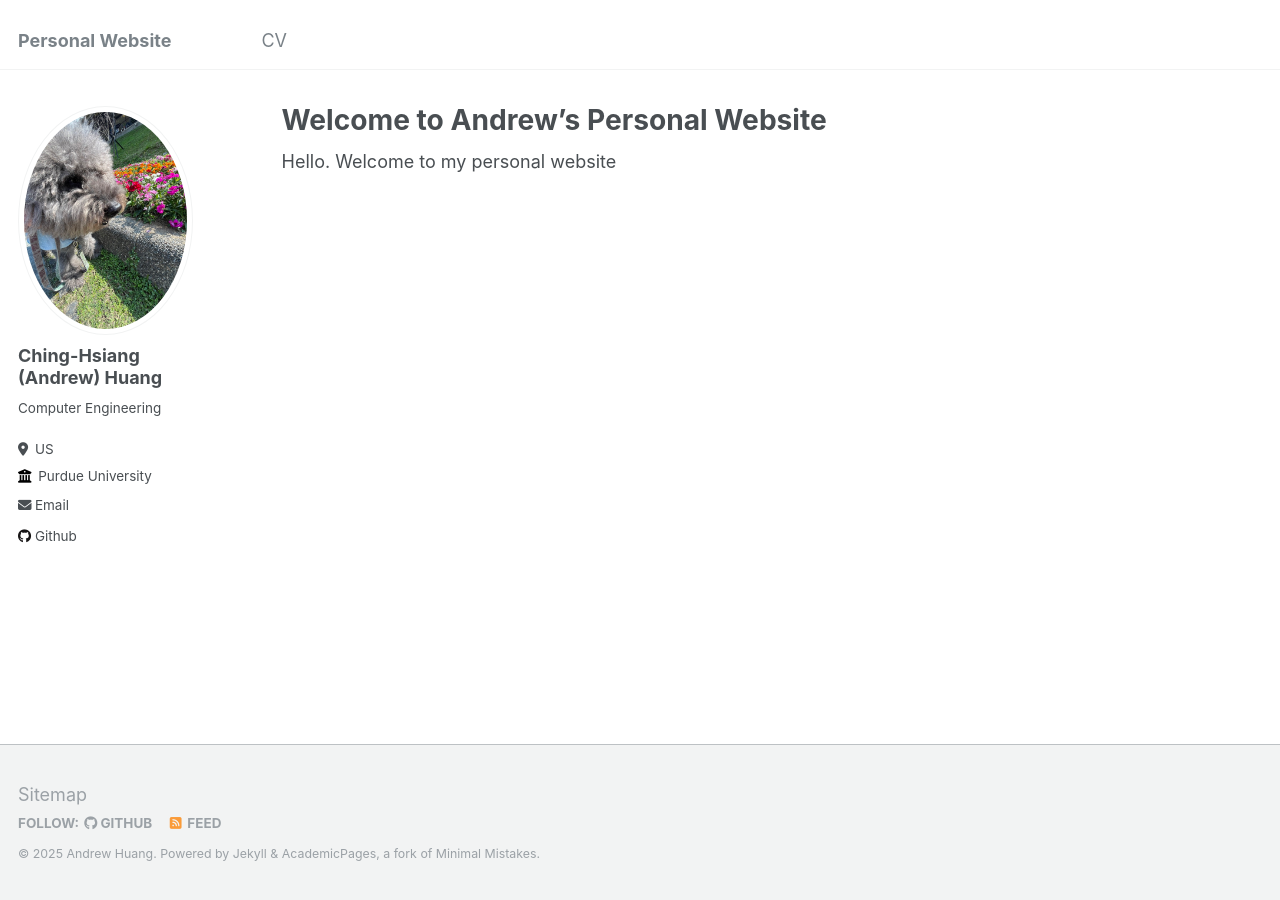
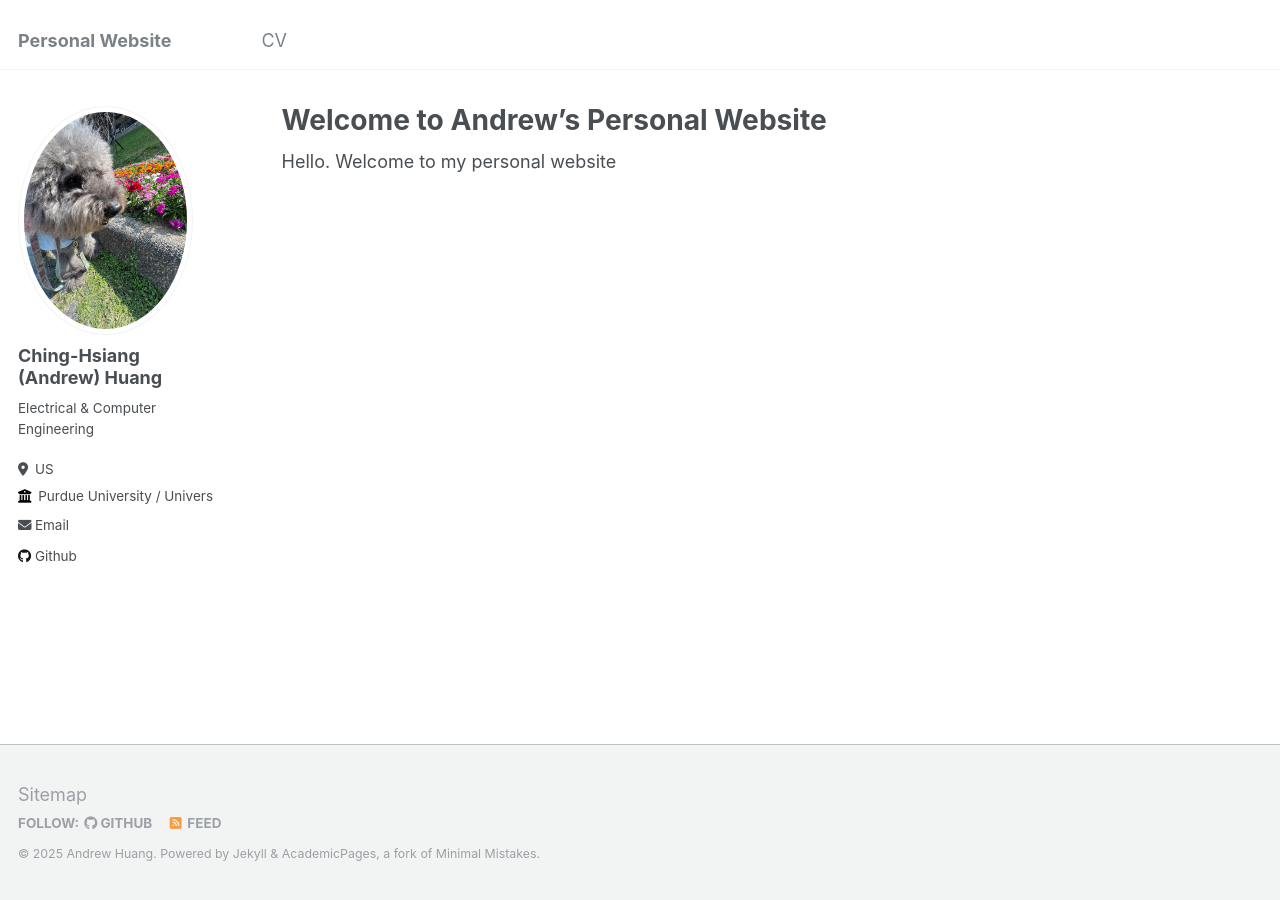
Before and after one commit to andrewh1001/website, a Jekyll site: the page built from _pages/about.md, in a window 1280 px wide. Built offline with Jekyll 4.4.1, drawn with Linux system fonts in a browser that asks for light colours.

Commit message:
updated bio

```diff
--- a/_config.yml
+++ b/_config.yml
@@ -24,11 +24,11 @@ author:
   avatar           : "bio-photo.jpg"
   name             : "Ching-Hsiang (Andrew) Huang"
   pronouns         : # example: "she  /her"
-  bio              : "Computer Engineering"
+  bio              : "Electrical & Computer Engineering"
   location         : "US"
-  employer         : "Purdue University"
+  employer         : "Purdue University / University of Michigan"
   uri              : # URL
-  email            : "andrew@huang-ch.com"
+  email            : "huangchs@umich.edu"
 
   # Academic websites
   arxiv            : # URL - Update with the correct link to your profile
```
